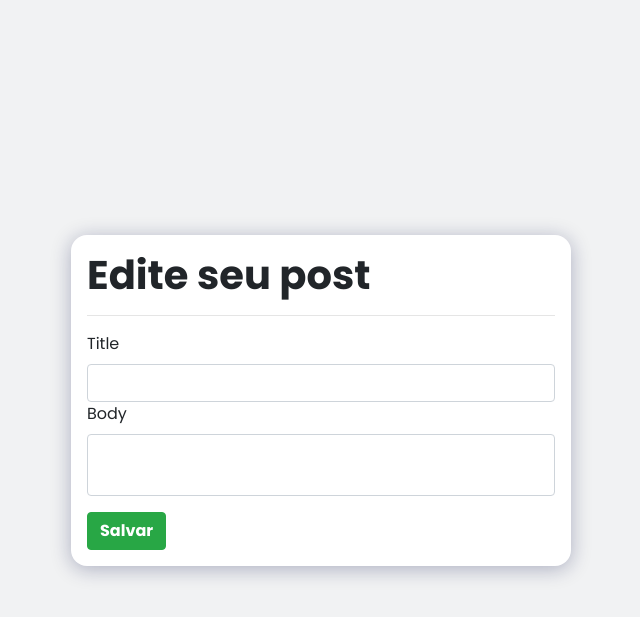
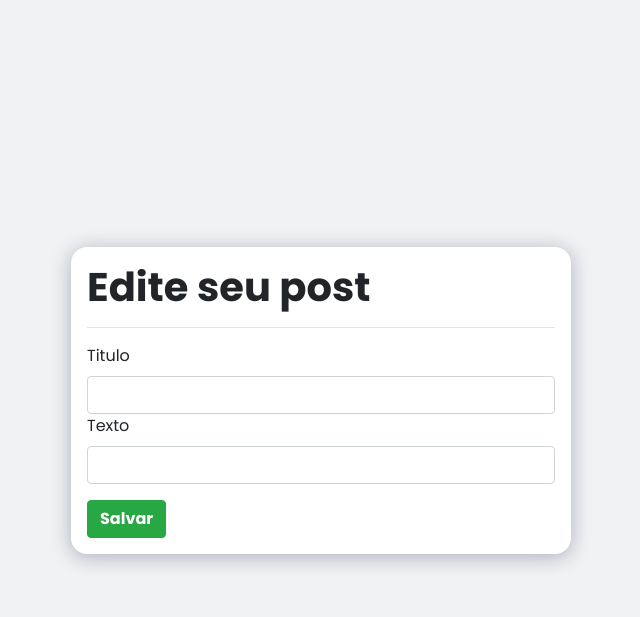
Before and after one commit to mxtheussouza/cake-blog, a CakePHP app: the page made by app/View/Posts/edit.ctp in a window 1280 px wide. Shown: the top 617 px of the page, without its empty margins (319-959 px from the left). Run offline with PHP 8.4 and a stand-in for CakePHP, Linux system fonts and the light colour scheme; the template is opened without the code that fills it, so the values that code supplies are empty; form fields are guessed from the names that the template uses; some libraries are stand-ins or nearby versions.

Commit message:
Pequenas alteraçoes.

```diff
--- a/app/Model/Post.php
+++ b/app/Model/Post.php
@@ -6,10 +6,10 @@ class Post extends AppModel {
     public $name = 'Post';
 
     public $validate = array(
-        'title' => array(
+        'titulo' => array(
             'rule' => 'notBlank'
         ),
-        'body' => array(
+        'texto' => array(
             'rule' => 'notBlank'
         )
     );
--- a/app/View/Pages/home.ctp
+++ b/app/View/Pages/home.ctp
@@ -1,8 +1,8 @@
-<div class="hero animate-right"> <!-- hero -->
+<div class="hero animate-right">
   <div class="banner-title">
         <h1 class="animate-up">Bem vindo ao <br><span style="color: #dc3545;">Cake</span>BLOG.</h1>
         <?php
             echo $this->Html->link('ACESSE JÁ!', array('controller' => 'posts', 'action' => 'index'), array('class' => 'btnAcess animate-up'));
         ?>
   </div>
-</div>  <!-- /hero -->
+</div>
--- a/app/View/Posts/edit.ctp
+++ b/app/View/Posts/edit.ctp
@@ -7,8 +7,8 @@
 
             <?php
                 echo $this->Form->create('Post', array('url' => 'edit'));
-                echo $this->Form->input('title', array('class' => 'form-control'));
-                echo $this->Form->input('body', array('class' => 'form-control'));
+                echo $this->Form->input('titulo', array('class' => 'form-control'));
+                echo $this->Form->input('texto', array('class' => 'form-control'));
                 echo $this->Form->input('id', array('type' => 'hidden'));
                 echo $this->Form->end('Salvar');
             ?>
--- a/app/View/Posts/view.ctp
+++ b/app/View/Posts/view.ctp
@@ -1,7 +1,7 @@
 <div style="background: #f1f2f3; padding: 2rem; height: 100%;">
     <div style="height: 100%; display:flex; justify-content: center; align-items: center; flex-direction: column;">
         <div style="background: #fff; width: 300px; max-width: 100%; border-radius: 1rem; padding: 1rem; box-shadow: 0px 3px 20px 0px rgba(13, 21, 75, 0.3);">
-            <h1><?php echo $post['Post']['title']?></h1>
+            <h1><?php echo $post['Post']['titulo']?></h1>
 
             <hr>
 
```
Also changed, not shown: app/View/Posts/index.ctp (+5 -5 lines).
